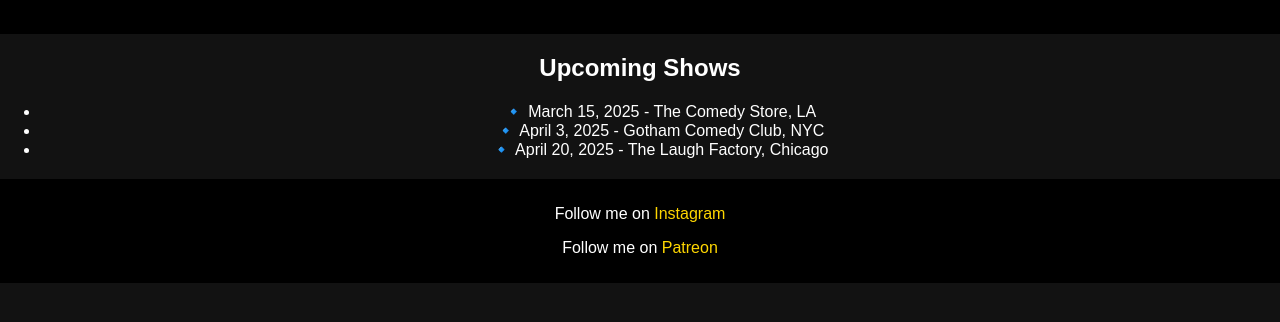
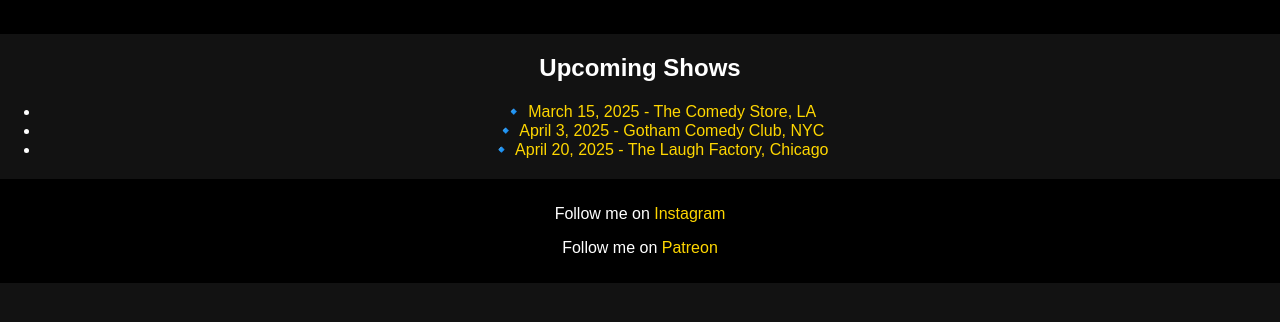
Before and after one commit to keithd33/David-Gborie, a plain HTML site: page tour.html in a window 1280 px wide. Shown: the part 120-442 px from the top of the page. Drawn offline with Linux system fonts and the light colour scheme.

Commit message:
Update tour.html
tour dates with clickable links

```diff
--- a/tour.html
+++ b/tour.html
@@ -20,9 +20,9 @@
         <section class="tour-dates">
             <h2>Upcoming Shows</h2>
             <ul>
-                <li>🔹 March 15, 2025 - The Comedy Store, LA</li>
-                <li>🔹 April 3, 2025 - Gotham Comedy Club, NYC</li>
-                <li>🔹 April 20, 2025 - The Laugh Factory, Chicago</li>
+                <li>🔹 <a href="https://www.ticketwebsite.com/march15" target="_blank">March 15, 2025 - The Comedy Store, LA</a></li>
+                <li>🔹 <a href="https://www.ticketwebsite.com/april3" target="_blank">April 3, 2025 - Gotham Comedy Club, NYC</a></li>
+                <li>🔹 <a href="https://www.ticketwebsite.com/april20" target="_blank">April 20, 2025 - The Laugh Factory, Chicago</a></li>
             </ul>
         </section>
     </main>
```
